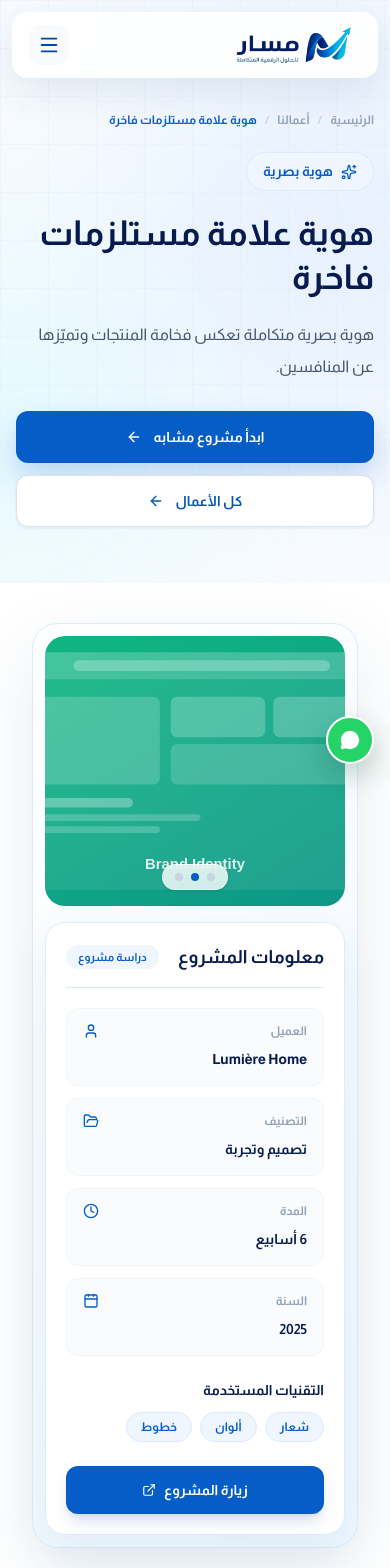
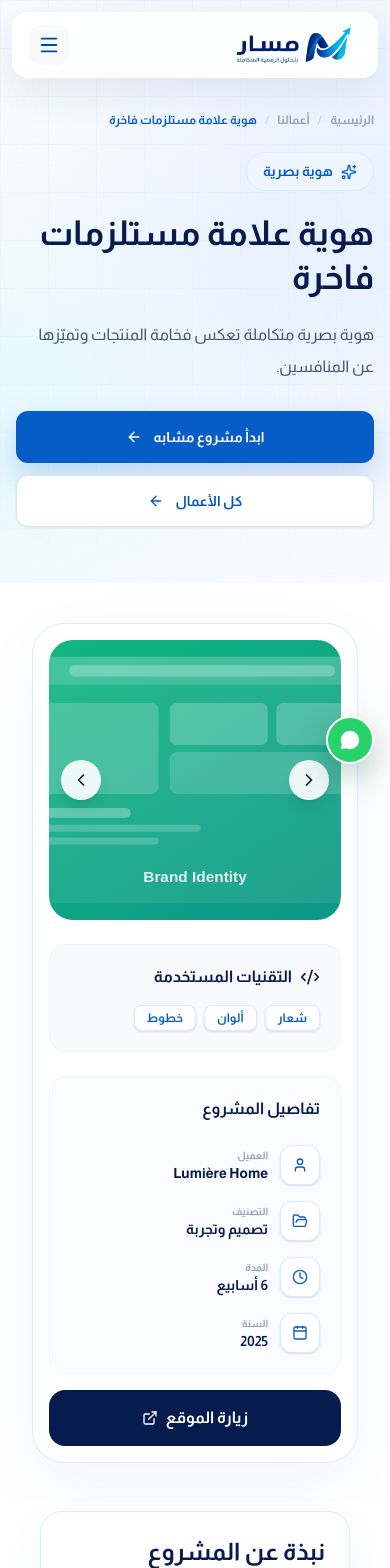
Before and after one commit to nabil-assi/masar_partner, a Next.js app: page /Website/portfolio/luxury-brand-identity in a window 390 px wide. Shown: the top 1568 px of the page. Built offline with nearby package versions, Linux system fonts and the light colour scheme.

Commit message:
Some edit to make it responsive

```diff
--- a/src/app/Website/portfolio/[slug]/page.tsx
+++ b/src/app/Website/portfolio/[slug]/page.tsx
@@ -55,10 +55,7 @@ export default async function PortfolioProjectPage({
         category={project.category}
         duration={project.duration}
       />
-      <ProjectCTA
-        serviceTitle={project.title}
-        serviceSlug={project.slug}
-      />
+      <ProjectCTA serviceTitle={project.title} serviceSlug={project.slug} />
     </main>
   );
 }
--- a/src/components/Website/portfolio/project/ProjectInfo.tsx
+++ b/src/components/Website/portfolio/project/ProjectInfo.tsx
@@ -3,6 +3,7 @@
 import { useState, useEffect, useCallback } from "react";
 import Image from "next/image";
 import Link from "next/link";
+import { motion, AnimatePresence } from "framer-motion";
 import {
   ExternalLink,
   Calendar,
@@ -11,6 +12,7 @@ import {
   User,
   ChevronLeft,
   ChevronRight,
+  Code2
 } from "lucide-react";
 
 interface ProjectInfoProps {
@@ -24,7 +26,27 @@ interface ProjectInfoProps {
   link: string;
 }
 
-const AUTOPLAY_INTERVAL = 5000; // 5 ثواني
+import { Variants } from "framer-motion";
+
+
+const AUTOPLAY_INTERVAL = 5000;
+
+// إعدادات الحركة
+const containerVariants = {
+  hidden: { opacity: 0 },
+  visible: { opacity: 1, transition: { staggerChildren: 0.15 } }
+};
+const itemVariants: Variants = {
+  hidden: { opacity: 0, y: 20 },
+  visible: {
+    opacity: 1,
+    y: 0,
+    transition: {
+      duration: 0.5,
+      ease: "easeOut" as const // هنا يكمن الحل
+    }
+  }
+};
 
 export const ProjectInfo = ({
   image,
@@ -48,18 +70,12 @@ export const ProjectInfo = ({
     setActiveSlide((prev) => (prev === slides.length - 1 ? 0 : prev + 1));
   }, [slides.length]);
 
-  // التشغيل التلقائي كل 5 ثواني
   useEffect(() => {
     if (slides.length <= 1 || isPaused) return;
-
-    const timer = setInterval(() => {
-      goToNext();
-    }, AUTOPLAY_INTERVAL);
-
+    const timer = setInterval(goToNext, AUTOPLAY_INTERVAL);
     return () => clearInterval(timer);
   }, [goToNext, slides.length, isPaused]);
 
-  // عند أي تفاعل يدوي، نوقف التشغيل التلقائي مؤقتًا (10 ثواني) ثم نعيد تفعيله
   const handleManualInteraction = (action: () => void) => {
     action();
     setIsPaused(true);
@@ -67,144 +83,119 @@ export const ProjectInfo = ({
   };
 
   return (
-    <section className="bg-white px-4 py-10 sm:px-6 sm:py-12" dir="rtl">
-      <div className="website-container-narrow relative">
-        <div className="rounded-[1.6rem] border border-blue-100 bg-[linear-gradient(135deg,#ffffff_0%,#f7fbff_52%,#eef8ff_100%)] p-3 shadow-[0_24px_70px_rgba(31,78,132,0.10)] sm:p-4 lg:p-5">
-          <div className="grid grid-cols-1 items-stretch gap-4 lg:grid-cols-[minmax(0,1.72fr)_minmax(292px,.78fr)] lg:gap-5">
-
-            {/* معرض الصور - كاروسيل */}
-            <div className="relative min-w-0">
-              <div className="relative h-[270px] w-full overflow-hidden rounded-[1.25rem] bg-slate-50 shadow-[inset_0_0_0_1px_rgba(255,255,255,0.75)] sm:h-[350px] lg:h-[405px]">
+    <motion.section
+      initial="hidden"
+      whileInView="visible"
+      viewport={{ once: true, amount: 0.2 }}
+      variants={containerVariants}
+      className="bg-white px-4 py-10 sm:px-6 sm:py-12"
+      dir="rtl"
+    >
+      <div className="website-container-narrow">
+        <motion.div
+          variants={itemVariants}
+          className="rounded-[2rem] border border-blue-100 bg-white p-4 shadow-[0_24px_70px_rgba(31,78,132,0.05)] lg:p-6"
+        >
+          <div className="grid grid-cols-1 gap-6 lg:grid-cols-[1fr_320px]">
+            {/* معرض الصور */}
+            <div className="space-y-6">
+              <div className="relative h-[280px] w-full overflow-hidden rounded-[1.5rem] bg-slate-100 sm:h-[400px]">
+                <AnimatePresence mode="wait">
+                  <motion.div
+                    key={activeSlide}
+                    initial={{ opacity: 0, scale: 1.05 }}
+                    animate={{ opacity: 1, scale: 1 }}
+                    exit={{ opacity: 0 }}
+                    transition={{ duration: 0.4 }}
+                    className="absolute inset-0"
+                  >
                     <Image
-                key={activeSlide}
                       src={slides[activeSlide]}
                       alt={`${client} - عرض ${activeSlide + 1}`}
                       fill
-                sizes="(min-width: 1024px) 1024px, calc(100vw - 32px)"
-                className="object-cover transition-opacity duration-500"
+                      className="object-cover"
                     />
+                  </motion.div>
+                </AnimatePresence>
 
                 {slides.length > 1 && (
-                <div className="absolute bottom-4 left-1/2 flex -translate-x-1/2 items-center gap-2 rounded-full border border-white/60 bg-white/80 px-3 py-2 shadow-sm backdrop-blur">
-                  {slides.map((_, i) => (
+                  <>
                     <button
-                      key={i}
-                      onClick={() =>
-                        handleManualInteraction(() => setActiveSlide(i))
-                      }
-                      aria-label={`الانتقال للصورة ${i + 1}`}
-                      className={`h-2 w-2 rounded-full transition-colors duration-300 ${
-                        i === activeSlide ? "bg-[#075dc7]" : "bg-slate-300"
-                      }`}
-                    />
-                  ))}
-                </div>
+                      onClick={() => handleManualInteraction(goToPrev)}
+                      className="absolute right-3 top-1/2 z-10 flex h-10 w-10 -translate-y-1/2 items-center justify-center rounded-full bg-white/90 shadow-lg backdrop-blur hover:bg-white"
+                    >
+                      <ChevronRight className="h-5 w-5" />
+                    </button>
+                    <button
+                      onClick={() => handleManualInteraction(goToNext)}
+                      className="absolute left-3 top-1/2 z-10 flex h-10 w-10 -translate-y-1/2 items-center justify-center rounded-full bg-white/90 shadow-lg backdrop-blur hover:bg-white"
+                    >
+                      <ChevronLeft className="h-5 w-5" />
+                    </button>
+                  </>
                 )}
               </div>
 
-            {slides.length > 1 && (
-              <button
-                onClick={() => handleManualInteraction(goToPrev)}
-                aria-label="الصورة السابقة"
-                className="absolute right-3 top-1/2 z-10 hidden h-10 w-10 -translate-y-1/2 items-center justify-center rounded-full border border-blue-100 bg-white/90 text-[#071b4e] shadow-md transition hover:-translate-x-0.5 hover:bg-blue-50 lg:flex"
+              {/* التقنيات المستخدمة */}
+              <div className="rounded-2xl border border-slate-100 bg-slate-50 p-5">
+                <div className="mb-4 flex items-center gap-2 text-[#071b4e]">
+                  <Code2 className="h-5 w-5" />
+                  <h3 className="font-bold">التقنيات المستخدمة</h3>
+                </div>
+                <div className="flex flex-wrap gap-2">
+                  {tags.map((tag, i) => (
+                    <motion.span
+                      key={i}
+                      whileHover={{ scale: 1.05 }}
+                      className="rounded-lg bg-white px-3 py-1 text-xs font-bold text-[#075dc7] shadow-sm border border-blue-100"
                     >
-                <ChevronRight className="w-5 h-5 text-[#0F172A]" />
-              </button>
-            )}
-
-            {slides.length > 1 && (
-              <button
-                onClick={() => handleManualInteraction(goToNext)}
-                aria-label="الصورة التالية"
-                className="absolute left-3 top-1/2 z-10 hidden h-10 w-10 -translate-y-1/2 items-center justify-center rounded-full border border-blue-100 bg-white/90 text-[#071b4e] shadow-md transition hover:translate-x-0.5 hover:bg-blue-50 lg:flex"
-              >
-                <ChevronLeft className="w-5 h-5 text-[#0F172A]" />
-              </button>
-            )}
+                      {tag}
+                    </motion.span>
+                  ))}
                 </div>
-
-            {/* بطاقة معلومات المشروع - فاتحة */}
-            <aside className="flex rounded-[1.25rem] border border-blue-100 bg-white/95 p-5 shadow-[0_16px_45px_rgba(31,78,132,0.08)] backdrop-blur lg:min-h-[405px]">
-              <div className="flex w-full flex-col">
-                <div className="mb-5 flex items-center justify-between gap-4 border-b border-blue-100 pb-4">
-                  <h3 className="text-lg font-extrabold text-[#071b4e] sm:text-xl">
-                    معلومات المشروع
-                  </h3>
-                  <span className="rounded-full bg-blue-50 px-3 py-1 text-[11px] font-extrabold text-[#075dc7]">
-                    دراسة مشروع
-                  </span>
-                </div>
-
-                <div className="grid gap-3 sm:grid-cols-2 lg:grid-cols-1">
-                  <div className="rounded-xl border border-slate-100 bg-slate-50/80 px-4 py-3.5">
-                    <div className="mb-2 flex items-center justify-between gap-4">
-                      <p className="text-xs font-bold text-slate-400">العميل</p>
-                      <User className="h-4 w-4 shrink-0 text-[#075dc7]" />
-                    </div>
-                    <p className="text-sm font-extrabold leading-6 text-[#071b4e]">{client}</p>
-                  </div>
-
-                  <div className="rounded-xl border border-slate-100 bg-slate-50/80 px-4 py-3.5">
-                    <div className="mb-2 flex items-center justify-between gap-4">
-                      <p className="text-xs font-bold text-slate-400">التصنيف</p>
-                      <FolderOpen className="h-4 w-4 shrink-0 text-[#075dc7]" />
-                    </div>
-                    <p className="text-sm font-extrabold leading-6 text-[#071b4e]">
-                      {category}
-                    </p>
-                  </div>
-
-                  <div className="rounded-xl border border-slate-100 bg-slate-50/80 px-4 py-3.5">
-                    <div className="mb-2 flex items-center justify-between gap-4">
-                      <p className="text-xs font-bold text-slate-400">المدة</p>
-                      <Clock className="h-4 w-4 shrink-0 text-[#075dc7]" />
-                    </div>
-                    <p className="text-sm font-extrabold leading-6 text-[#071b4e]">
-                      {duration}
-                    </p>
-                  </div>
-
-                  <div className="rounded-xl border border-slate-100 bg-slate-50/80 px-4 py-3.5">
-                    <div className="mb-2 flex items-center justify-between gap-4">
-                      <p className="text-xs font-bold text-slate-400">السنة</p>
-                      <Calendar className="h-4 w-4 shrink-0 text-[#075dc7]" />
-                    </div>
-                    <p className="text-sm font-extrabold leading-6 text-[#071b4e]">{year}</p>
               </div>
             </div>
 
-                <div className="mt-6">
-                  <p className="mb-3 text-sm font-extrabold text-[#071b4e]">
-                    التقنيات المستخدمة
-                  </p>
-                  <div className="flex flex-wrap gap-2">
-                    {tags.map((tag, i) => (
-                      <span
-                        key={i}
-                        className="rounded-full border border-blue-100 bg-blue-50 px-3.5 py-1.5 text-xs font-extrabold text-[#075dc7]"
-                      >
-                        {tag}
-                      </span>
+            {/* القائمة الجانبية */}
+            <aside className="flex flex-col gap-4">
+              <div className="rounded-2xl border border-blue-50 bg-blue-50/30 p-5">
+                <h3 className="mb-6 font-extrabold text-[#071b4e]">تفاصيل المشروع</h3>
+                <div className="space-y-4">
+                  {[
+                    { label: "العميل", value: client, icon: User },
+                    { label: "التصنيف", value: category, icon: FolderOpen },
+                    { label: "المدة", value: duration, icon: Clock },
+                    { label: "السنة", value: year, icon: Calendar },
+                  ].map((item, idx) => (
+                    <div key={idx} className="flex items-center gap-3">
+                      <div className="flex h-10 w-10 items-center justify-center rounded-xl bg-white shadow-sm border border-blue-100">
+                        <item.icon className="h-4 w-4 text-[#075dc7]" />
+                      </div>
+                      <div>
+                        <p className="text-[10px] uppercase text-slate-400 font-bold">{item.label}</p>
+                        <p className="text-sm font-bold text-[#071b4e]">{item.value}</p>
+                      </div>
+                    </div>
                   ))}
                 </div>
               </div>
 
               {link && (
+                <motion.div whileHover={{ scale: 1.02 }} whileTap={{ scale: 0.98 }}>
                   <Link
                     href={link}
                     target="_blank"
-                    rel="noopener noreferrer"
-                    className="mt-6 flex min-h-[48px] items-center justify-center gap-2 rounded-xl bg-[#075dc7] px-5 py-3 text-sm font-extrabold text-white shadow-lg shadow-blue-900/15 transition hover:-translate-y-0.5 hover:bg-[#064fa8] lg:mt-auto"
+                    className="flex h-14 w-full items-center justify-center gap-2 rounded-2xl bg-[#071b4e] text-white font-bold transition hover:bg-[#075dc7]"
                   >
-                    <span>زيارة المشروع</span>
-                    <ExternalLink size={14} />
+                    زيارة الموقع
+                    <ExternalLink size={16} />
                   </Link>
+                </motion.div>
               )}
-              </div>
             </aside>
           </div>
+        </motion.div>
       </div>
-      </div>
-    </section>
+    </motion.section>
   );
 };
```
Also changed, not shown: src/app/Website/page.tsx (+239 -70 lines). Lines whose indentation alone changed are shown as unchanged.
